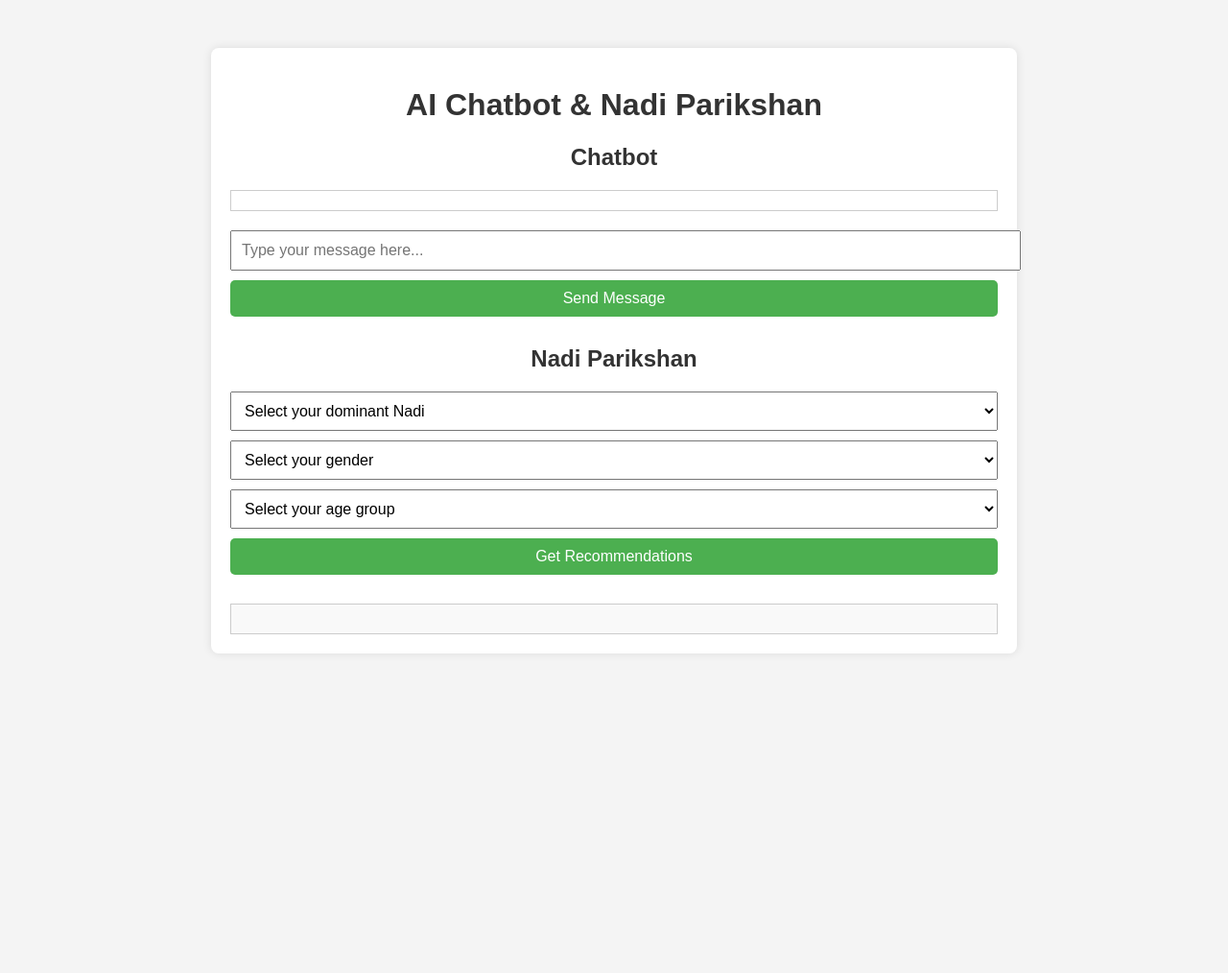
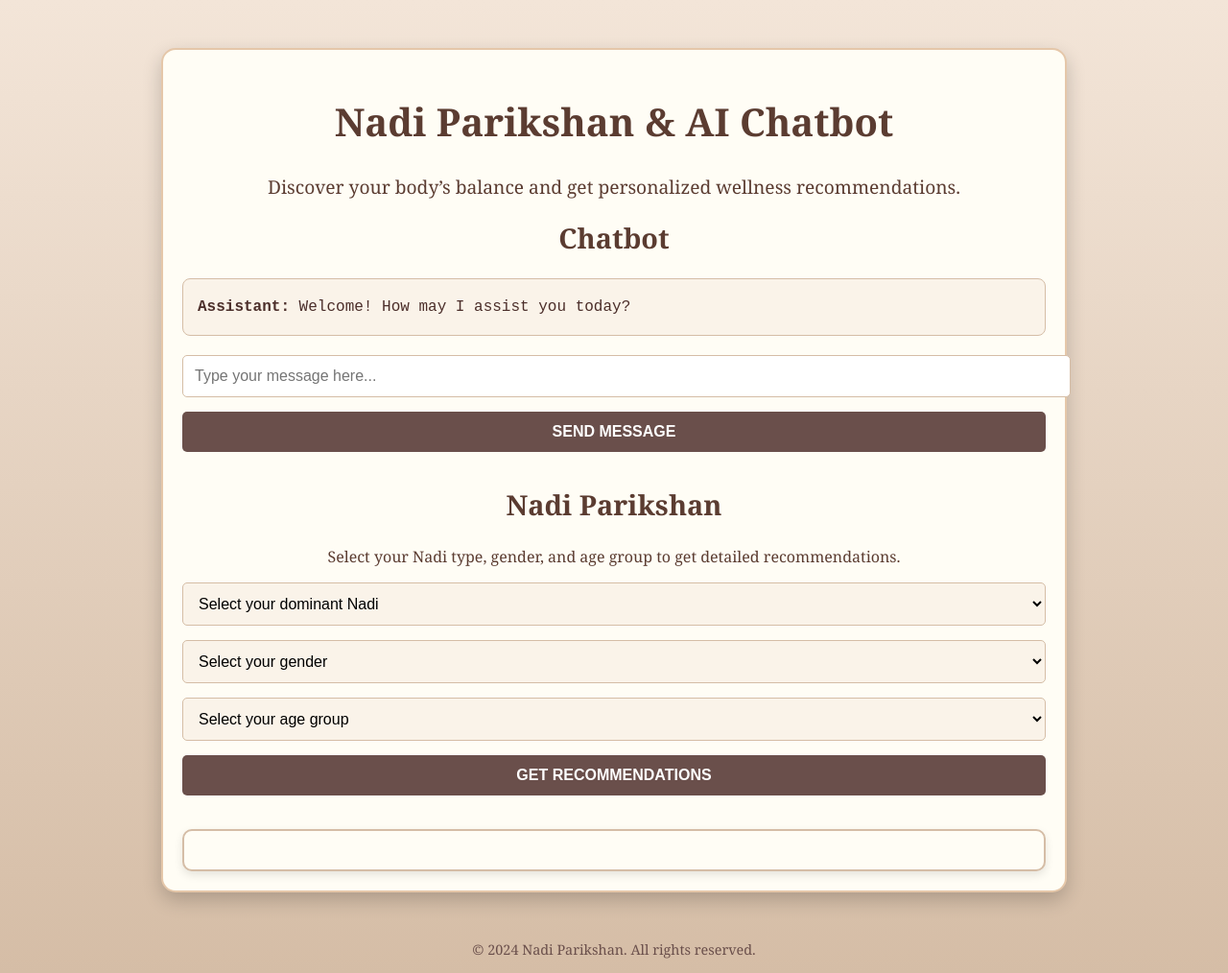
Before and after one commit to Abhishek3102/Nadi-Parikshan, a Flask app: page / in a window 1280 px wide. Shown: the whole page at 96% size. Before the commit the page ends 661 px from the top, so only its background shows below. Run offline with Flask 2, Linux system fonts and the light colour scheme.

Commit message:
made a lot of changes

```diff
--- a/main.py
+++ b/main.py
@@ -130,26 +130,19 @@
 
 from flask import Flask, request, jsonify, render_template
 import json
-import os
 from dotenv import load_dotenv
-import speech_recognition as sr
-from gtts import gTTS
-from io import BytesIO
-import tempfile
 from huggingface_hub import InferenceClient
 
 load_dotenv()
 
 app = Flask(__name__)
 
-# Load Nadi Parikshan data
 def load_nadi_data():
     with open('nadi_data.json', 'r') as f:
         return json.load(f)
 
 nadi_data = load_nadi_data()
 
-# Load AI assistant model
 hf_api_token = "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"
 client = InferenceClient(
     "mistralai/Mixtral-8x7B-Instruct-v0.1",
@@ -158,12 +151,10 @@ client = InferenceClient(
 
 def generate_ai_response(user_input):
     system_message = "You are an AI assistant. Answer questions clearly and concisely."
-
     messages = [
         {"role": "system", "content": system_message},
         {"role": "user", "content": user_input}
     ]
-
     response = ""
     for message in client.chat_completion(
             messages=messages,
@@ -171,7 +162,6 @@ def generate_ai_response(user_input):
             stream=True
     ):
         response += message.choices[0].delta.content or ""
-
     return response
 
 @app.route('/')
@@ -188,18 +178,25 @@ def chat():
 def nadi_recommendations():
     nadi = request.json.get("nadi", "").lower()
     gender = request.json.get("gender", "").lower()
-    age = request.json.get("age", "")
-
+    age = request.json.get("age", "").lower()
     if nadi not in nadi_data:
         return jsonify({"error": "Invalid Nadi type provided."}), 400
-
     recommendations = nadi_data.get(nadi, {})
     general = recommendations.get("general", "No general recommendations available.")
     gender_specific = recommendations.get(gender, "")
     age_specific = recommendations.get("age", {}).get(age, "")
-
+    diet = recommendations.get("diet", {})
+    exercise = recommendations.get("exercise", "")
+    diseases = recommendations.get("diseases", {})
     response = {
         "general": general,
+        "diet": {
+            "preferred": diet.get("preferred", "No recommendations available."),
+            "avoid": diet.get("avoid", "No recommendations available.")
+        },
+        "exercise": exercise,
+        "common_diseases": diseases.get("common", "No disease data available."),
+        "remedies": diseases.get("remedies", "No remedies available."),
         "gender_specific": gender_specific,
         "age_specific": age_specific
     }
--- a/templates/index.html
+++ b/templates/index.html
@@ -195,68 +195,122 @@
 <head>
     <meta charset="UTF-8">
     <meta name="viewport" content="width=device-width, initial-scale=1.0">
-    <title>AI Chatbot & Nadi Parikshan</title>
+    <title>Nadi Parikshan & AI Chatbot</title>
     <style>
         body {
-            font-family: Arial, sans-serif;
+            font-family: 'Georgia', serif;
             margin: 0;
             padding: 0;
-            background-color: #f4f4f4;
+            background: linear-gradient(to bottom, #f3e5d8, #d5bda6);
+            color: #4b2e2a;
         }
         .container {
-            max-width: 800px;
+            max-width: 900px;
             margin: 50px auto;
             padding: 20px;
-            background-color: #fff;
-            border-radius: 8px;
-            box-shadow: 0 0 10px rgba(0, 0, 0, 0.1);
+            background-color: #fffdf5;
+            border-radius: 15px;
+            box-shadow: 0 8px 20px rgba(0, 0, 0, 0.2);
+            border: 2px solid #e5c7a9;
         }
         h1, h2 {
             text-align: center;
-            color: #333;
+            color: #5b3c31;
+        }
+        h1 {
+            font-size: 2.5rem;
+        }
+        h2 {
+            font-size: 1.8rem;
+            margin-top: 20px;
         }
         .dropdown, .input-box, .button {
             width: 100%;
-            padding: 10px;
+            padding: 12px;
             font-size: 16px;
-            margin-bottom: 10px;
+            margin-bottom: 15px;
+            border: 1px solid #d5bda6;
+            border-radius: 5px;
+        }
+        .input-box {
+            background-color: #fff;
+        }
+        .dropdown {
+            background-color: #faf3e9;
         }
         .button {
-            background-color: #4CAF50;
+            background-color: #6a4f4b;
             color: white;
             border: none;
-            border-radius: 5px;
+            font-weight: bold;
+            text-transform: uppercase;
             cursor: pointer;
         }
         .button:hover {
-            background-color: #45a049;
+            background-color: #573c37;
+        }
+        #chatBox {
+            max-height: 400px;
+            overflow-y: auto;
+            border: 1px solid #d5bda6;
+            padding: 15px;
+            background-color: #faf3e9;
+            margin-bottom: 20px;
+            border-radius: 8px;
+            font-family: 'Courier New', monospace;
+        }
+        #chatBox p {
+            margin: 5px 0;
+        }
+        #chatBox .user {
+            text-align: left;
+            color: #4b2e2a;
+        }
+        #chatBox .assistant {
+            text-align: right;
+            color: #5b3c31;
         }
         .recommendations {
             margin-top: 20px;
-            padding: 15px;
-            border: 1px solid #ccc;
-            background-color: #f9f9f9;
+            padding: 20px;
+            border: 2px solid #d5bda6;
+            background-color: #fffdf5;
+            border-radius: 10px;
+            box-shadow: 0 4px 10px rgba(0, 0, 0, 0.1);
+        }
+        .recommendations h3 {
+            margin-bottom: 15px;
+            color: #5b3c31;
+        }
+        .footer {
+            text-align: center;
+            margin-top: 30px;
+            font-size: 0.9rem;
+            color: #6a4f4b;
         }
     </style>
 </head>
 <body>
 
     <div class="container">
-        <h1>AI Chatbot & Nadi Parikshan</h1>
+        <h1>Nadi Parikshan & AI Chatbot</h1>
+        <p style="text-align: center; font-size: 1.2rem; color: #5b3c31;">Discover your body’s balance and get personalized wellness recommendations.</p>
 
-        <!-- Chatbox Section -->
         <h2>Chatbot</h2>
-        <div id="chatBox" style="max-height: 400px; overflow-y: scroll; border: 1px solid #ccc; padding: 10px; margin-bottom: 20px;"></div>
+        <div id="chatBox">
+            <p><strong>Assistant:</strong> Welcome! How may I assist you today?</p>
+        </div>
         <input type="text" id="userInput" class="input-box" placeholder="Type your message here...">
         <button class="button" onclick="sendMessage()">Send Message</button>
 
-        <!-- Nadi Parikshan Section -->
         <h2>Nadi Parikshan</h2>
+        <p style="text-align: center; font-size: 1rem; color: #5b3c31;">Select your Nadi type, gender, and age group to get detailed recommendations.</p>
         <select id="nadiType" class="dropdown">
             <option value="" disabled selected>Select your dominant Nadi</option>
             <option value="vata">Vata</option>
             <option value="pitta">Pitta</option>
             <option value="kapha">Kapha</option>
+            <option value="tridosha">Tridosha</option>
         </select>
         <select id="gender" class="dropdown">
             <option value="" disabled selected>Select your gender</option>
@@ -271,50 +325,51 @@
         </select>
         <button class="button" onclick="getRecommendations()">Get Recommendations</button>
 
-        <!-- Recommendations Section -->
         <div id="recommendations" class="recommendations"></div>
     </div>
 
+    <div class="footer">
+        <p>&copy; 2024 Nadi Parikshan. All rights reserved.</p>
+    </div>
+
     <script>
-        // Chatbox Functionality
         async function sendMessage() {
             const userInput = document.getElementById('userInput').value.trim();
             if (!userInput) return;
-
             const chatBox = document.getElementById('chatBox');
-            chatBox.innerHTML += `<p><strong>You:</strong> ${userInput}</p>`;
+            chatBox.innerHTML += `<p class="user"><strong>You:</strong> ${userInput}</p>`;
             document.getElementById('userInput').value = '';
-
             const response = await fetch('/chat', {
                 method: 'POST',
                 headers: { 'Content-Type': 'application/json' },
                 body: JSON.stringify({ message: userInput })
             });
             const data = await response.json();
-            chatBox.innerHTML += `<p><strong>Assistant:</strong> ${data.response}</p>`;
+            chatBox.innerHTML += `<p class="assistant"><strong>Assistant:</strong> ${data.response}</p>`;
         }
 
-        // Nadi Recommendations
         async function getRecommendations() {
             const nadiType = document.getElementById('nadiType').value;
             const gender = document.getElementById('gender').value;
             const ageGroup = document.getElementById('ageGroup').value;
-
             if (!nadiType || !gender || !ageGroup) {
                 alert('Please select all options.');
                 return;
             }
-
             const response = await fetch('/nadi_recommendations', {
                 method: 'POST',
                 headers: { 'Content-Type': 'application/json' },
                 body: JSON.stringify({ nadi: nadiType, gender: gender, age: ageGroup })
             });
-
             const data = await response.json();
             const recommendations = `
-                <h3>Recommendations</h3>
+                <h3>Personalized Recommendations</h3>
                 <p><strong>General:</strong> ${data.general}</p>
+                <p><strong>Diet - Preferred:</strong> ${data.diet.preferred}</p>
+                <p><strong>Diet - Avoid:</strong> ${data.diet.avoid}</p>
+                <p><strong>Exercise:</strong> ${data.exercise}</p>
+                <p><strong>Common Diseases:</strong> ${data.common_diseases}</p>
+                <p><strong>Remedies:</strong> ${data.remedies}</p>
                 <p><strong>Gender Specific:</strong> ${data.gender_specific}</p>
                 <p><strong>Age Specific:</strong> ${data.age_specific}</p>
             `;
```
